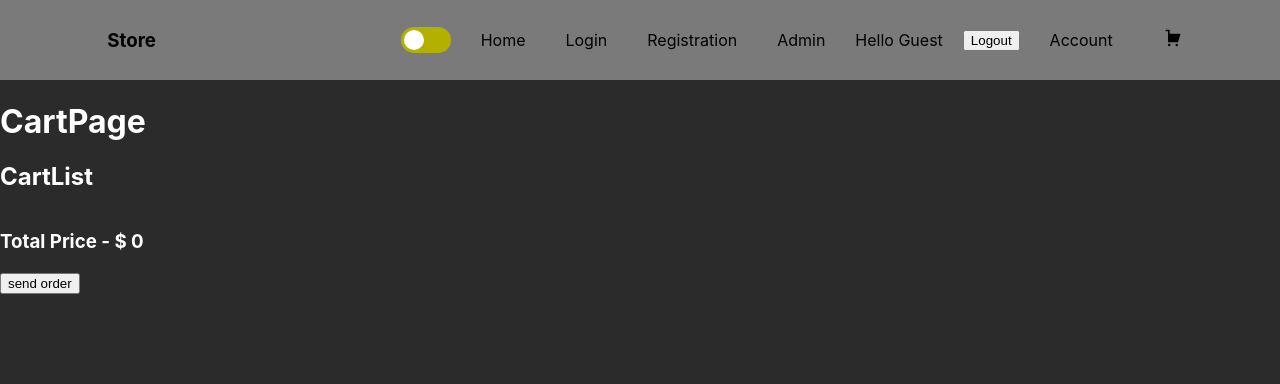
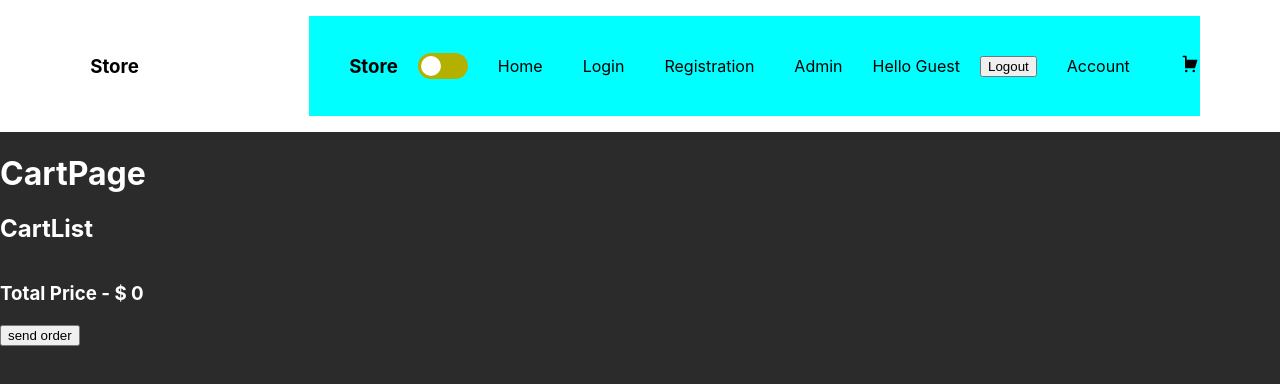
Before and after one commit to Inlvert/MERN-Store, a React (Create React App) app in the folder client/: page /cart in a window 1280 px wide. Shown: the top 384 px of the page. Built offline with nearby package versions, Linux system fonts and the light colour scheme.

Commit message:
add change to Header

```diff
--- a/client/src/components/Header/Header.module.scss
+++ b/client/src/components/Header/Header.module.scss
@@ -1,26 +1,36 @@
+@use "../../styles/mixins";
+
 .headerCover {
   position: relative;
 }
 .light {
-  background-color: #7a7a7a;
+  @include mixins.light;
 }
 
 .dark {
-  background-color: #000000;
+  @include mixins.dark;
 }
 
 .nav {
   display: flex;
-  justify-content: space-around;
+  flex-direction: column;
+}
+
+.navTop {
+  display: flex;
+  justify-content: space-between;
   align-items: center;
 }
 
 .navItem {
-  display: none;
-  list-style-type: none;
+  overflow: hidden;
+  transition: max-height 0.4s ease-in-out;
+  max-height: 0;
+  display: flex;
   flex-direction: column;
   align-items: center;
   gap: 20px;
+  list-style-type: none;
 }
 
 .navLink {
@@ -56,28 +66,28 @@
 }
 
 .hiddenDisplay {
-  position: absolute;
-  display: flex;
-  flex-direction: column;
-  justify-content: end;
-  padding: 20px;
-  gap: 20px;
-  top: 75%;
-  left: 0;
-  right: 0;
+  max-height: 700px;
 }
 
 .hiddenDisplayLight {
-  background-color: #7a7a7a;
+  background-color: aqua;
 }
 
 .hiddenDisplayDark {
-  background-color: rgb(0, 0, 0);
+  @include mixins.dark;
 }
 
 @media screen and (min-width: 760px) {
+  .nav {
+    flex-direction: row;
+    justify-content: space-around;
+    align-items: center;
+  }
+
   .navItem {
     display: flex;
     flex-direction: row;
+    overflow: visible;
+    max-height: none;
   }
 }
--- a/client/src/components/Header/index.jsx
+++ b/client/src/components/Header/index.jsx
@@ -8,7 +8,6 @@ import Burger from "../Burger";
 import classNames from "classnames";
 import ThemeToggler from "../ThemeToggler";
 import { ReactComponent as CartIcon } from "../../assets/svg/cart.svg";
-
 
 function Header(props) {
   const dispatch = useDispatch();
@@ -44,7 +43,7 @@ function Header(props) {
     [style.hiddenDisplayDark]: theme === "dark",
   });
 
-  const mixClass = classNames(menuClass, themeClasshiddenDisplayColor)
+  const mixClass = classNames(menuClass, themeClasshiddenDisplayColor);
 
   const hendleLogut = () => {
     clearToken();
@@ -54,10 +53,18 @@ function Header(props) {
   return (
     <header className={themeClassBackground}>
       <nav className={style.nav}>
-        <a href="/" className={themeClassLinkColor}>
-          <h3>Store</h3>
-        </a>
+        <div className={style.navTop}>
+          <a href="/" className={themeClassLinkColor}>
+            <h3>Store</h3>
+          </a>
+          <Burger isMenuOpen={isMenuOpen} setIsMenuOpen={setIsMenuOpen} />
+        </div>
         <ul className={mixClass}>
+          <li>
+            <a href="/" className={themeClassLinkColor}>
+              <h3>Store</h3>
+            </a>
+          </li>
           <li>
             <ThemeToggler />
           </li>
@@ -96,12 +103,10 @@ function Header(props) {
           </li>
           <li>
             <NavLink to="/cart" end className={themeClassLinkColor}>
-              <CartIcon className={themeClassLinkColor}/>
+              <CartIcon className={themeClassLinkColor} />
             </NavLink>
           </li>
-
         </ul>
-        <Burger isMenuOpen={isMenuOpen} setIsMenuOpen={setIsMenuOpen} />
       </nav>
     </header>
   );
```
